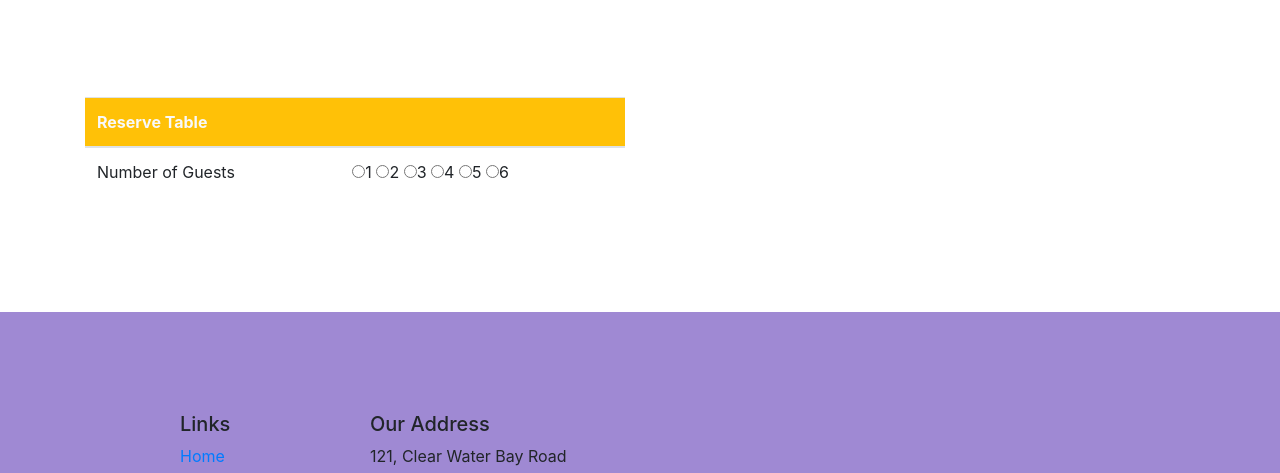
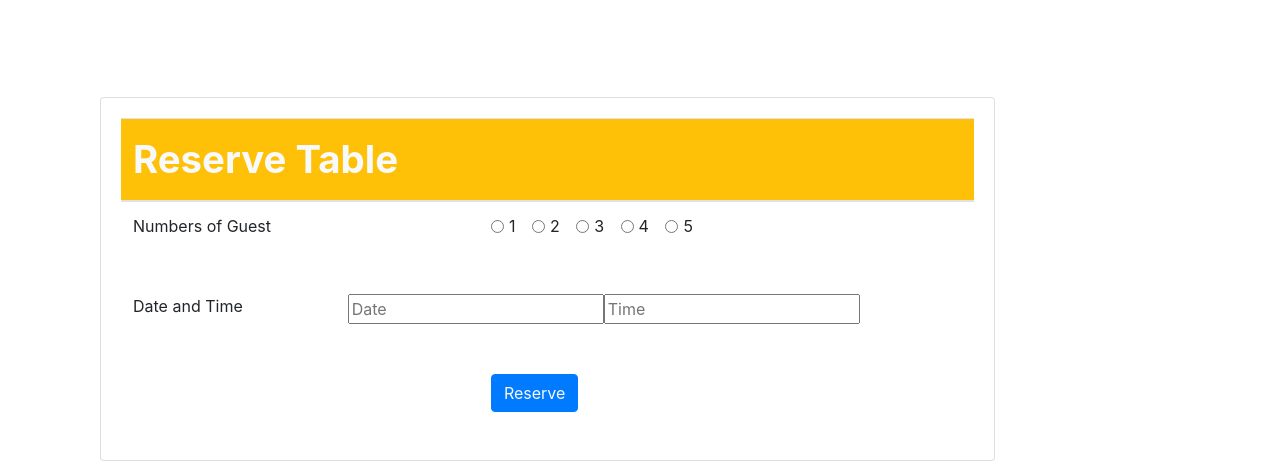
Before and after one commit to villAsh/project, a website: page index.html in a window 1280 px wide. Shown: the part 1527-2000 px from the top of the page. Drawn offline with nearby package versions, Linux system fonts and the light colour scheme.

Commit message:
submited

```diff
--- a/index.css
+++ b/index.css
@@ -25,6 +25,10 @@ h3{
     color: #000 !important;
     font-size: 3rem !important;
 }
+h5{
+    color: #000 !important;
+    font-size: 2.2rem !important;
+}
 .text-dark h1{
     font-size: 4.5rem !important;
     color: #000 !important;
@@ -37,6 +41,9 @@ h3{
 .row-content{
     margin-top: 100px !important;
 }
+table th{
+    font-size: 2.4rem !important;
+}
 footer{
     background-color: #9f89d3 !important;
     margin-top: 100px;
--- a/index.html
+++ b/index.html
@@ -59,7 +59,7 @@
                     <img src="./img/logo.png" alt="restro logo" class="img-fluid">
                 </div>
                 <div class="col-12 col-sm align-self-center">
-                    <button class="button btn-lg bg-warning border-0 rounded pl-5 pr-5" id="reservetable" type="button">Reserve Table</button>
+                    <a href="#table"> <button class="button btn-lg bg-warning border-0 rounded pl-5 pr-5" id="reservetable" type="button"> Reserve Table</button></a>
                 </div>
             </div>
         </div>
@@ -127,33 +127,70 @@
                 </div>
             </div>
         </div>
-    </div>
-    <div class="container bg danger">
+        <div class="container" id="table">
             <div class="row row-content">
-            <div class="col-6 align-items-center">
-                <div class="table-responsive">
+                <div class="col-12 col-sm-10">
+                    <div class="card">
+                        <div class="card-body">
+                            <div class="table-responsive ml-auto">
                                 <table class="table">
-                        <thead class="thead bg-warning text-light">
-                            <tr>
-                                <th colspan="2">Reserve Table</th>
-                            </tr>
+                                    <thead class="bg-warning text-light">
+                                        <th>Reserve Table</th>
                                     </thead>
                                     <tbody>
                                         <tr>
-                                <td>Number of Guests</td>
-                                <td class="space-arounds">
-                                    <input type="radio" name="countguest">1
-                                    <input type="radio" name="countguest">2
-                                    <input type="radio" name="countguest">3
-                                    <input type="radio" name="countguest">4
-                                    <input type="radio" name="countguest">5
-                                    <input type="radio" name="countguest">6
+                                            <td>
+                                                <form action="GET">
+                                                    <div class="row">
+                                                        <div class="col-12 col-md-5">
+                                                            <label for="label" class="mr-5">Numbers of Guest</label>
+                                                        </div>
+                                                      <div class="col-12 col-md-7">
+                                                        <div class="form-check form-check-inline">
+                                                            <input class="form-check-input" type="radio" name="inlineRadioOptions" id="inlineRadio1" value="option1">
+                                                            <label class="form-check-label" for="inlineRadio1">1</label>
+                                                          </div>
+                                                          <div class="form-check form-check-inline">
+                                                            <input class="form-check-input" type="radio" name="inlineRadioOptions" id="inlineRadio1" value="option1">
+                                                            <label class="form-check-label" for="inlineRadio1">2</label>
+                                                          </div>
+                                                          <div class="form-check form-check-inline">
+                                                            <input class="form-check-input" type="radio" name="inlineRadioOptions" id="inlineRadio1" value="option1">
+                                                            <label class="form-check-label" for="inlineRadio1">3</label>
+                                                          </div>
+                                                          <div class="form-check form-check-inline">
+                                                            <input class="form-check-input" type="radio" name="inlineRadioOptions" id="inlineRadio1" value="option1">
+                                                            <label class="form-check-label" for="inlineRadio1">4</label>
+                                                          </div>
+                                                          <div class="form-check form-check-inline">
+                                                            <input class="form-check-input" type="radio" name="inlineRadioOptions" id="inlineRadio1" value="option1">
+                                                            <label class="form-check-label" for="inlineRadio1">5</label>
+                                                          </div>
+                                                      </div>
+                                                              <div class="mt-5 col-12 col-sm-3">
+                                                                 <label for="datetime">Date and Time</label>
+                                                                 </div>
+                                                                 <div class="co-12 col-md-7 mt-5">
+                                                                 <div class="form-check form-check-inline col-12">
+                                                                    <input type="number" name="date" id="datetime" placeholder="Date">
+                                                                    <input type="number" name="time" id="datetime" placeholder="Time">
+                                                                </div>
+
+                                                              </div>
+                                                              <div class=" ml-auto mt-5 col-12 col-md-7">
+                                                              <button class="btn btn-primary text-light">Reserve</button>
+                                                              </div>
+                                                    </div>
+
+                                                </form>
                                             </td>
-                            </tr>
-                            <tr>
                                         </tr>
                                     </tbody>
                                 </table>
+                            </div>
+                        </div>
+                    </div>
+
                 </div>
             </div>
         </div>
```
Lines whose indentation alone changed are shown as unchanged.
